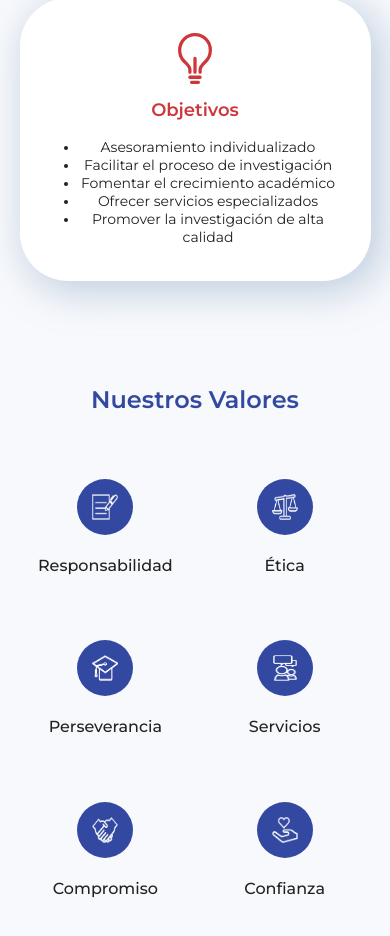
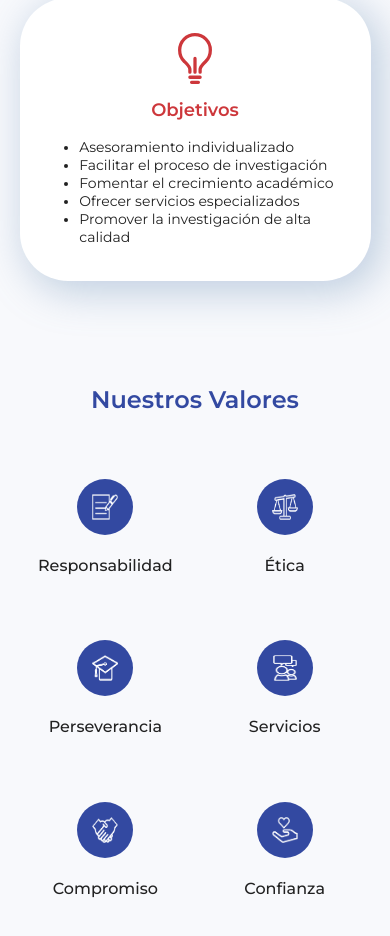
Before and after one commit to justinait/cai-ventures2, a React (Vite) app: page /about in a window 390 px wide. Shown: the part 2079-3015 px from the top of the page. Built offline with nearby package versions, Linux system fonts and the light colour scheme; no server answers.

Commit message:
correction about

```diff
--- a/src/components/Mision/Mision.css
+++ b/src/components/Mision/Mision.css
@@ -92,6 +92,9 @@
         font-size: 14px;
         text-align: center;
     }
+    .textMisionMobile {
+        text-align: left;
+    }
 
     .titleMision {
         font-size: 18px;
--- a/src/components/Mision/Mision.jsx
+++ b/src/components/Mision/Mision.jsx
@@ -34,11 +34,11 @@ const Mision = () => {
                 <Col className='containerText' xl={7} md={8} sm={7}>
                     <h2 className='titleMision'>Objetivos</h2>
                     <ul>
-                        <li className='textMision'>Asesoramiento individualizado</li>
-                        <li className='textMision'>Facilitar el proceso de investigación</li>
-                        <li className='textMision'>Fomentar el crecimiento académico</li>
-                        <li className='textMision'>Ofrecer servicios especializados</li>
-                        <li className='textMision'>Promover la investigación de alta calidad</li>
+                        <li className='textMision textMisionMobile'>Asesoramiento individualizado</li>
+                        <li className='textMision textMisionMobile'>Facilitar el proceso de investigación</li>
+                        <li className='textMision textMisionMobile'>Fomentar el crecimiento académico</li>
+                        <li className='textMision textMisionMobile'>Ofrecer servicios especializados</li>
+                        <li className='textMision textMisionMobile'>Promover la investigación de alta calidad</li>
                     </ul>
                 </Col>
             </Row>
```
